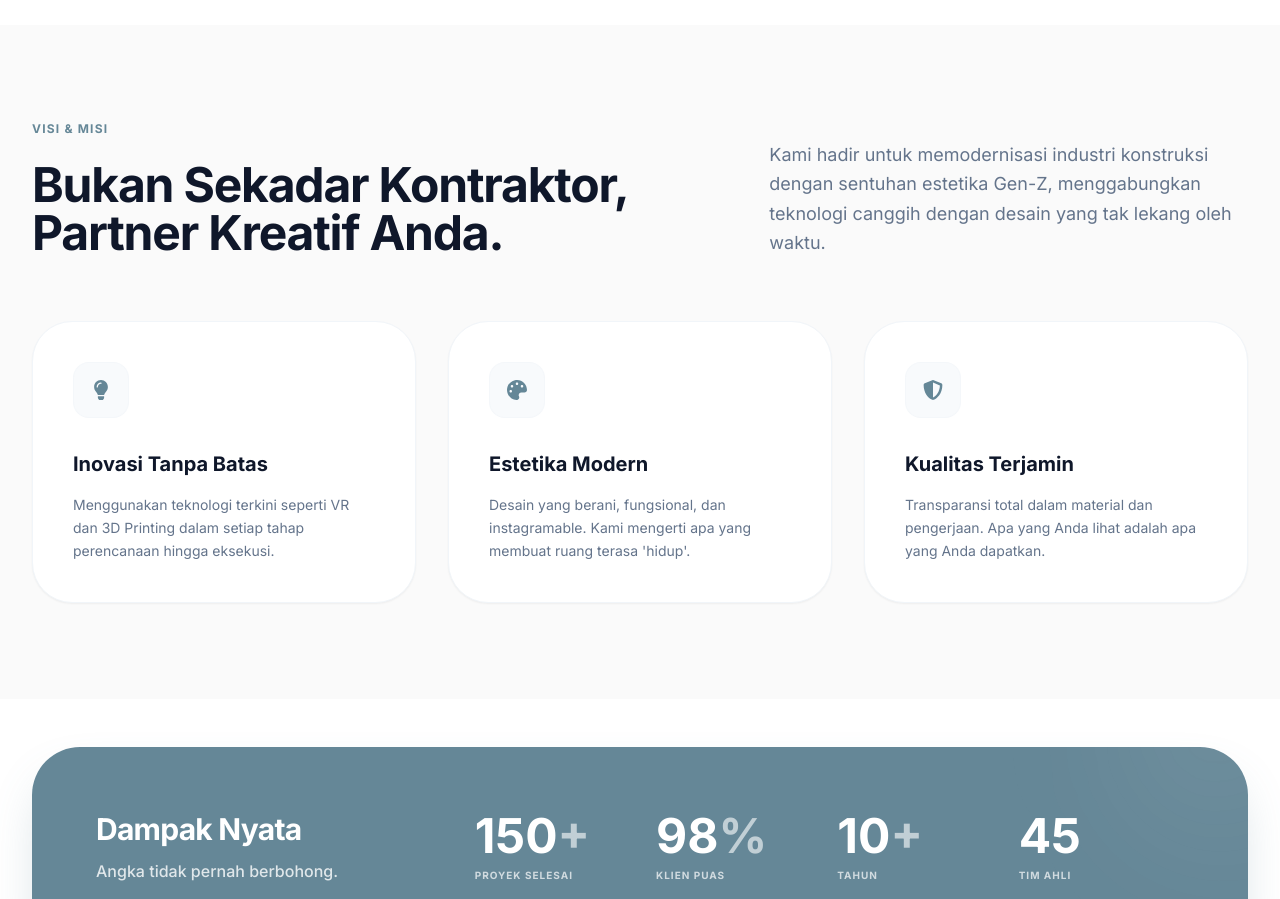
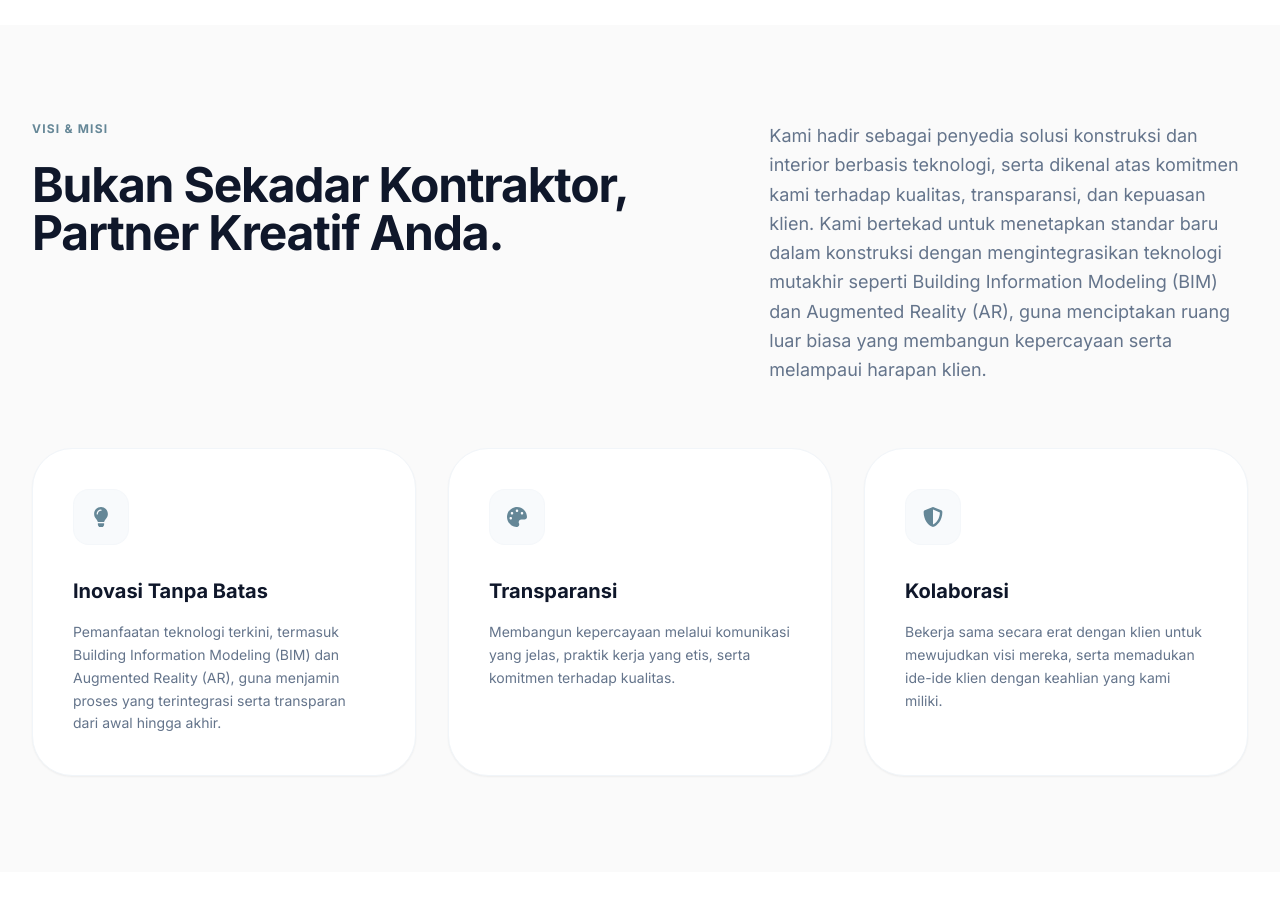
Before and after one commit to Gilangaditya19/bangunanmu-id, a React (Vite) app: page /tentang in a window 1280 px wide. Shown: the part 800-1699 px from the top of the page. Built offline with nearby package versions, Linux system fonts and the light colour scheme.

Commit message:
Update Text for Public User

```diff
--- a/src/pages/public/Beranda.jsx
+++ b/src/pages/public/Beranda.jsx
@@ -96,8 +96,8 @@ const Beranda = () => {
                             />
                         </h1>
 
-                        <p className="text-lg sm:text-xl text-white/80 max-w-2xl mb-10 leading-relaxed font-light">
-                            Wujudkan Rumah Impian yang Nyaman dan Fungsional.
+                        <p className="text-xl sm:text-xl text-white/80 max-w-2xl mb-10 leading-relaxed font-light">
+                            Bond, Blend, Build.
                         </p>
 
                         <div className="flex flex-col sm:flex-row gap-4 w-full sm:w-auto">
@@ -140,7 +140,7 @@ const Beranda = () => {
                                 <p className="text-sm text-dark-500 font-medium">Proyek Selesai</p>
                             </div>
                             <div>
-                                <p className="text-4xl font-bold text-dark-900 mb-2">100<span className="text-[#658797]">%</span></p>
+                                <p className="text-4xl font-bold text-dark-900 mb-2">99<span className="text-[#658797]">%</span></p>
                                 <p className="text-sm text-dark-500 font-medium">Kepuasan Klien</p>
                             </div>
                         </div>
@@ -198,10 +198,10 @@ const Beranda = () => {
                             </div>
                             <div className="p-4 sm:p-6 pt-0">
                                 <h3 className="text-2xl font-bold text-dark-900 mb-4">Layanan Konstruksi</h3>
-                                <p className="text-dark-500 mb-8 line-clamp-2">Pembangunan rumah tinggal, ruko, hingga proyek komersial dengan basis struktur kuat dan presisi akurat.</p>
+                                <p className="text-dark-500 mb-8 line-clamp-2">Tujuan kami adalah menciptakan hunian yang tidak hanya indah secara estetika, tetapi juga kokoh dan fungsional.</p>
 
                                 <ul className="space-y-3 mb-10">
-                                    {['Desain 3D Realistis', 'Sipil & Arsitektur', 'Pemeliharaan Struktur'].map((item, i) => (
+                                    {['Konstruksi Residensial/Perumahan', 'Konstruksi Komersial'].map((item, i) => (
                                         <li key={i} className="flex items-center gap-3 text-dark-600 font-medium">
                                             <FaCheckCircle className="text-[#658797] text-sm" />
                                             {item}
@@ -227,7 +227,7 @@ const Beranda = () => {
                                 <p className="text-dark-500 mb-8 line-clamp-2">Kustomisasi interior dan layout desain yang presisi untuk nuansa senada di setiap sudut ruangan.</p>
 
                                 <ul className="space-y-3 mb-10">
-                                    {['Kitchen Set Custom', 'Interior Design', 'Pekerjaan Design and Build'].map((item, i) => (
+                                    {['Interior Design', 'Outdoor Area Design'].map((item, i) => (
                                         <li key={i} className="flex items-center gap-3 text-dark-600 font-medium">
                                             <FaCheckCircle className="text-[#658797] text-sm" />
                                             {item}
--- a/src/pages/public/Tentang.jsx
+++ b/src/pages/public/Tentang.jsx
@@ -22,7 +22,7 @@ const Tentang = () => {
                         </h1>
 
                         <p className="text-lg text-dark-500 max-w-lg leading-relaxed">
-                            Membangun masa depan dengan gaya dan inovasi. Kami adalah kolektif arsitek, insinyur, dan desainer Gen-Z yang mendefinisikan ulang ruang hunian.
+                            Kami adalah Bangunanmu.id, sebuah tim berdedikasi yang menyediakan solusi unggulan di bidang konstruksi dan desain interior. Dengan pengalaman lebih dari empat tahun, kami memahami betapa pentingnya menciptakan hunian yang nyaman, fungsional, serta dirancang secara unik sesuai dengan visi Anda. Melalui layanan kami, Anda dapat memercayakan kami untuk membangun ruang yang benar-benar terasa seperti rumah idaman.
                         </p>
 
                         <div className="flex flex-wrap gap-4 pt-4">
@@ -60,7 +60,7 @@ const Tentang = () => {
 
             <section className="py-24 bg-[#FAFAFA]">
                 <div className="section-container">
-                    <div className="grid grid-cols-1 lg:grid-cols-12 gap-12 mb-16 items-end">
+                    <div className="grid grid-cols-1 lg:grid-cols-12 gap-12 mb-16 items-start">
                         <div className="lg:col-span-7">
                             <div className="flex items-center gap-4 mb-6">
                                 <span className="text-xs font-bold tracking-widest text-[#658797] uppercase">VISI & MISI</span>
@@ -72,7 +72,7 @@ const Tentang = () => {
                         </div>
                         <div className="lg:col-span-5">
                             <p className="text-dark-500 text-lg leading-relaxed">
-                                Kami hadir untuk memodernisasi industri konstruksi dengan sentuhan estetika Gen-Z, menggabungkan teknologi canggih dengan desain yang tak lekang oleh waktu.
+                                Kami hadir sebagai penyedia solusi konstruksi dan interior berbasis teknologi, serta dikenal atas komitmen kami terhadap kualitas, transparansi, dan kepuasan klien. Kami bertekad untuk menetapkan standar baru dalam konstruksi dengan mengintegrasikan teknologi mutakhir seperti Building Information Modeling (BIM) dan Augmented Reality (AR), guna menciptakan ruang luar biasa yang membangun kepercayaan serta melampaui harapan klien.
                             </p>
                         </div>
                     </div>
@@ -85,7 +85,7 @@ const Tentang = () => {
                             </div>
                             <h3 className="text-xl font-bold text-dark-900 mb-4">Inovasi Tanpa Batas</h3>
                             <p className="text-dark-500 text-sm leading-relaxed">
-                                Menggunakan teknologi terkini seperti VR dan 3D Printing dalam setiap tahap perencanaan hingga eksekusi.
+                                Pemanfaatan teknologi terkini, termasuk Building Information Modeling (BIM) dan Augmented Reality (AR), guna menjamin proses yang terintegrasi serta transparan dari awal hingga akhir.
                             </p>
                         </div>
 
@@ -93,9 +93,9 @@ const Tentang = () => {
                             <div className="w-14 h-14 rounded-2xl bg-dark-50 flex items-center justify-center mb-8 border border-dark-100/50">
                                 <FaPalette className="text-xl text-[#658797]" />
                             </div>
-                            <h3 className="text-xl font-bold text-dark-900 mb-4">Estetika Modern</h3>
+                            <h3 className="text-xl font-bold text-dark-900 mb-4">Transparansi</h3>
                             <p className="text-dark-500 text-sm leading-relaxed">
-                                Desain yang berani, fungsional, dan instagramable. Kami mengerti apa yang membuat ruang terasa 'hidup'.
+                                Membangun kepercayaan melalui komunikasi yang jelas, praktik kerja yang etis, serta komitmen terhadap kualitas.
                             </p>
                         </div>
 
@@ -103,9 +103,9 @@ const Tentang = () => {
                             <div className="w-14 h-14 rounded-2xl bg-dark-50 flex items-center justify-center mb-8 border border-dark-100/50">
                                 <FaShieldAlt className="text-xl text-[#658797]" />
                             </div>
-                            <h3 className="text-xl font-bold text-dark-900 mb-4">Kualitas Terjamin</h3>
+                            <h3 className="text-xl font-bold text-dark-900 mb-4">Kolaborasi</h3>
                             <p className="text-dark-500 text-sm leading-relaxed">
-                                Transparansi total dalam material dan pengerjaan. Apa yang Anda lihat adalah apa yang Anda dapatkan.
+                                Bekerja sama secara erat dengan klien untuk mewujudkan visi mereka, serta memadukan ide-ide klien dengan keahlian yang kami miliki.
                             </p>
                         </div>
                     </div>
@@ -124,22 +124,18 @@ const Tentang = () => {
                                 <p className="text-white/80 font-medium">Angka tidak pernah berbohong.</p>
                             </div>
                             <div className="lg:col-span-8">
-                                <div className="grid grid-cols-2 sm:grid-cols-4 gap-8 sm:gap-4">
+                                <div className="grid grid-cols-2 sm:grid-cols-3 gap-8 sm:gap-4">
                                     <div className="text-center sm:text-left">
-                                        <p className="text-5xl font-bold mb-2">150<span className="text-white/60">+</span></p>
+                                        <p className="text-5xl font-bold mb-2">10<span className="text-white/60">+</span></p>
                                         <p className="text-white/70 text-[10px] font-bold tracking-widest uppercase">Proyek Selesai</p>
                                     </div>
                                     <div className="text-center sm:text-left">
-                                        <p className="text-5xl font-bold mb-2">98<span className="text-white/60">%</span></p>
+                                        <p className="text-5xl font-bold mb-2">99<span className="text-white/60">%</span></p>
                                         <p className="text-white/70 text-[10px] font-bold tracking-widest uppercase">Klien Puas</p>
                                     </div>
                                     <div className="text-center sm:text-left">
-                                        <p className="text-5xl font-bold mb-2">10<span className="text-white/60">+</span></p>
+                                        <p className="text-5xl font-bold mb-2">4<span className="text-white/60">+</span></p>
                                         <p className="text-white/70 text-[10px] font-bold tracking-widest uppercase">Tahun</p>
-                                    </div>
-                                    <div className="text-center sm:text-left">
-                                        <p className="text-5xl font-bold mb-2">45</p>
-                                        <p className="text-white/70 text-[10px] font-bold tracking-widest uppercase">Tim Ahli</p>
                                     </div>
                                 </div>
                             </div>
```
Also changed, not shown: src/pages/public/Layanan.jsx (+9 -21 lines). Lines whose indentation alone changed are shown as unchanged.
